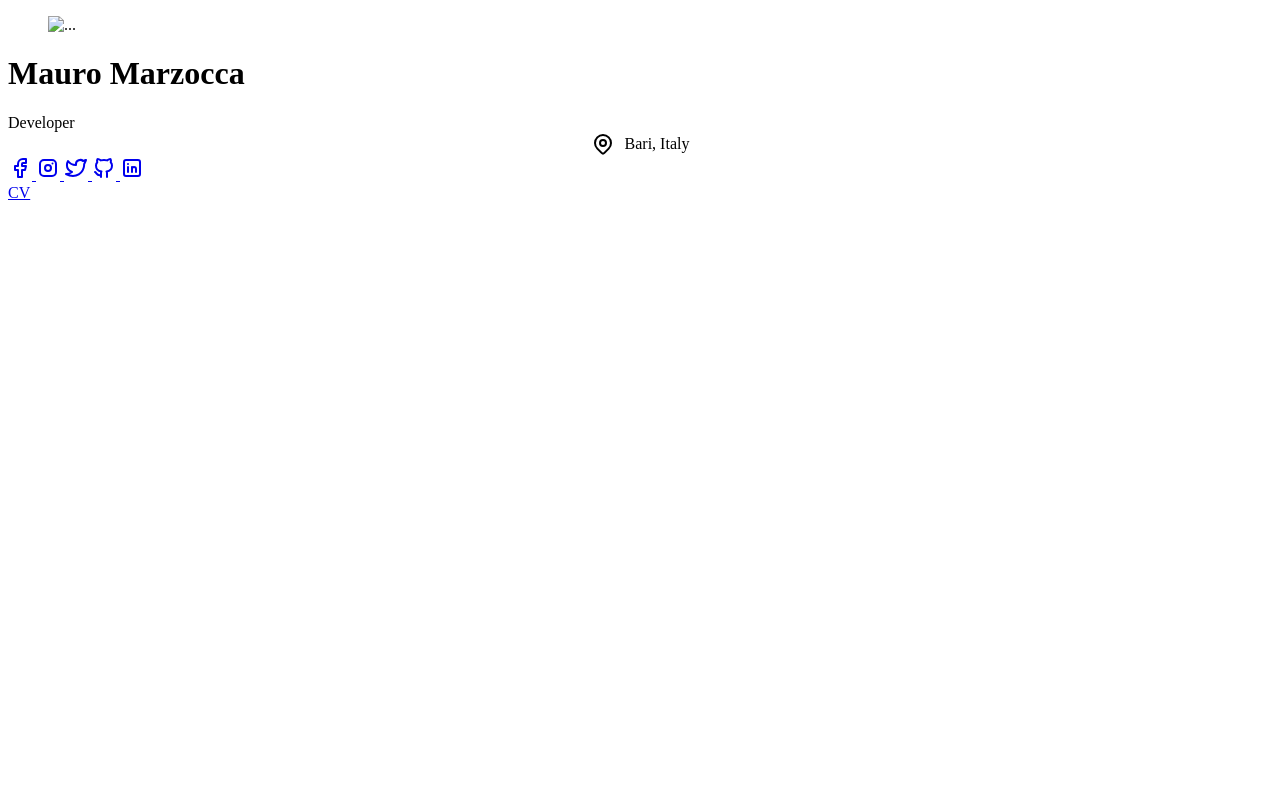
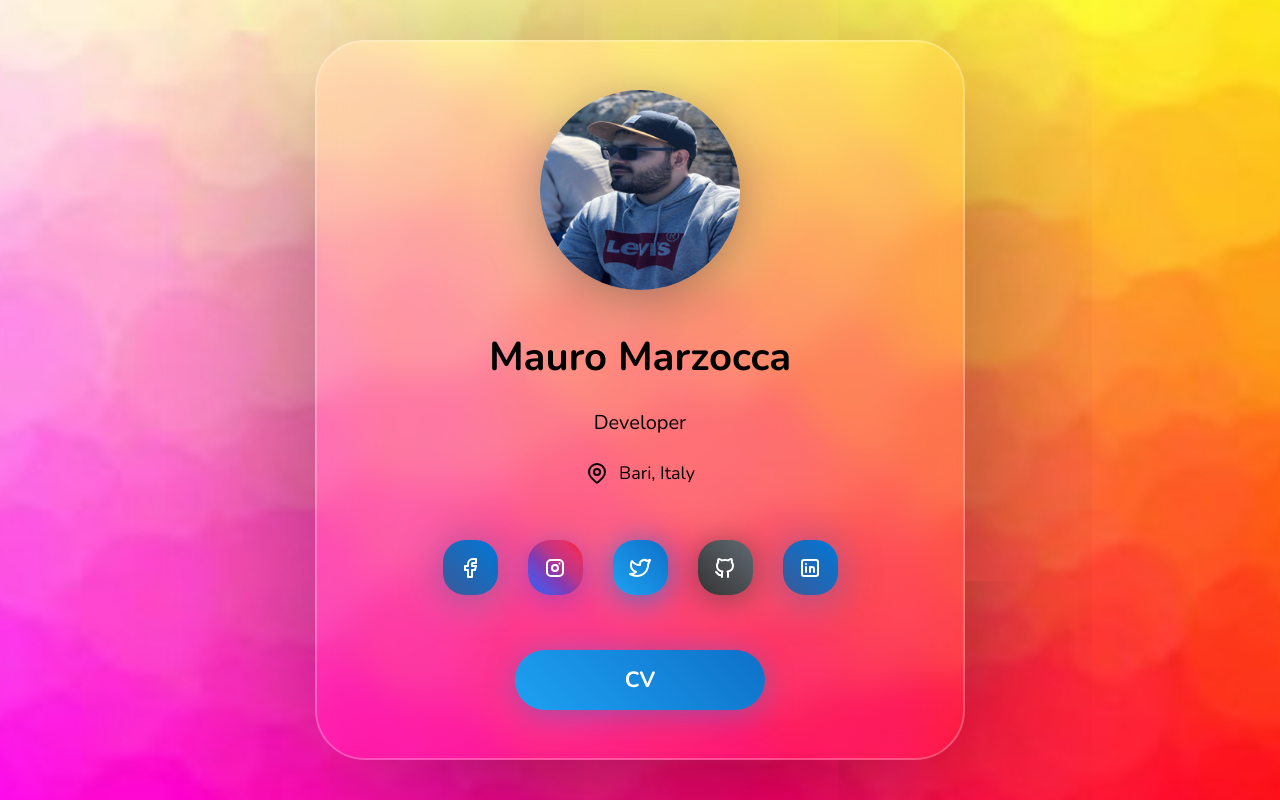
Before and after one commit to mauromarzocca/ProfileCard, a plain HTML site: page index.html in a window 1280 px wide. Drawn offline with nearby package versions, Linux system fonts and the light colour scheme; the site is published under a folder, as on GitHub Pages, so addresses that start at the root find nothing.

Commit message:
update files

```diff
--- a/asset/css/style.scss
+++ b/asset/css/style.scss
@@ -15,7 +15,8 @@ body {
         inset: 0;
         z-index: -1;
         pointer-events: none;
-        background: url("/asset/img/bg.png") no-repeat center;
+       /*background: url("/asset/img/bg.png") no-repeat center; */
+        background: url("bg.png") no-repeat center;
         background-size: cover;
         animation: backgroundZoomAnimate 20s forwards;
     }
--- a/index.html
+++ b/index.html
@@ -6,14 +6,14 @@
     <meta http-equiv="X-UA-Compatible" content="IE=edge">
     <meta name="viewport" content="width=device-width, initial-scale=1.0">
     <title>Profile Card</title>
-    <link rel="stylesheet" href="/asset/css/style.css">
-    <link rel="stylesheet" href="/asset/css/reset.css">
+    <link rel="stylesheet" href="asset/css/style.css">
+    <link rel="stylesheet" href="asset/css/reset.css">
 </head>
 
 <body>
     <div class="profile-card">
         <figure class="profile-card__img">
-            <img src="/asset/img/profile.png" alt="...">
+            <img src="asset/img/profile.png" alt="...">
         </figure>
 
         <div class="profile-card__desc">
```
Also changed, not shown: asset/css/bg.png (added), asset/css/style.css, bg.png (added), 5 other files.
